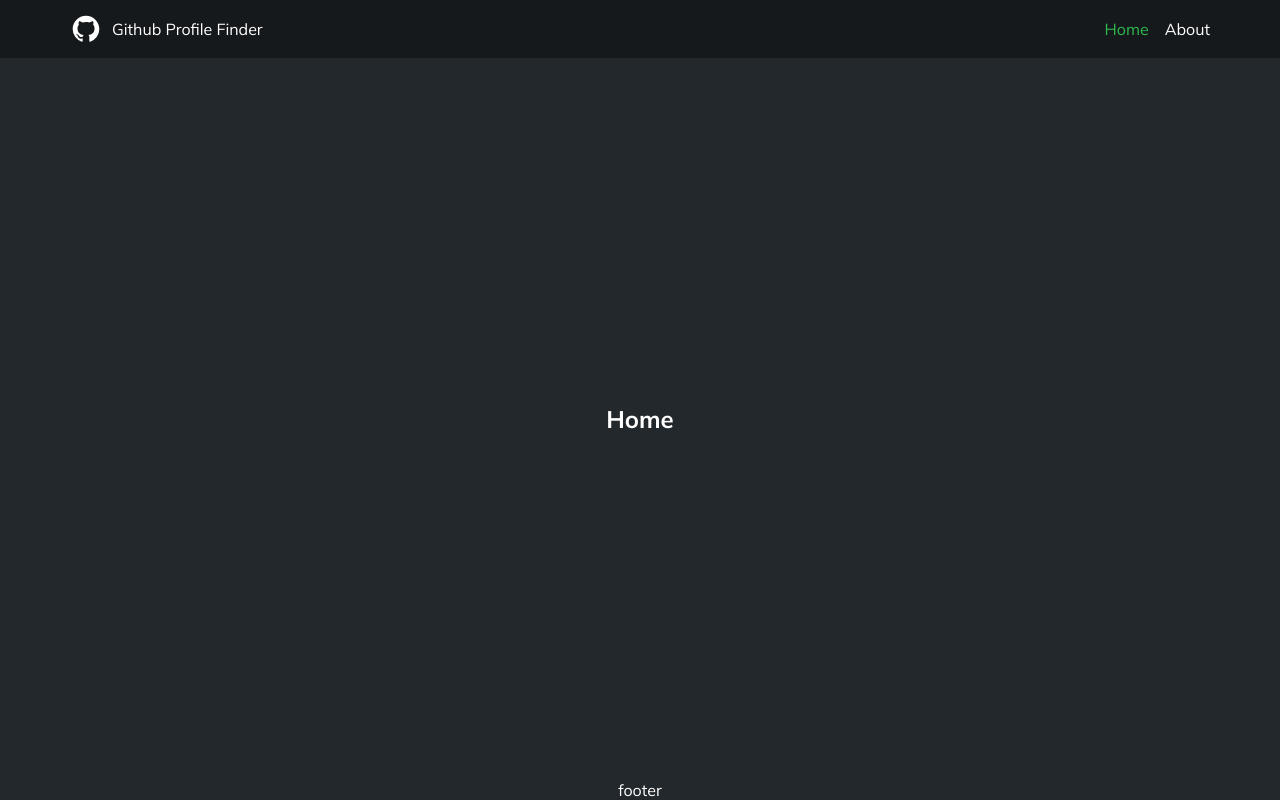
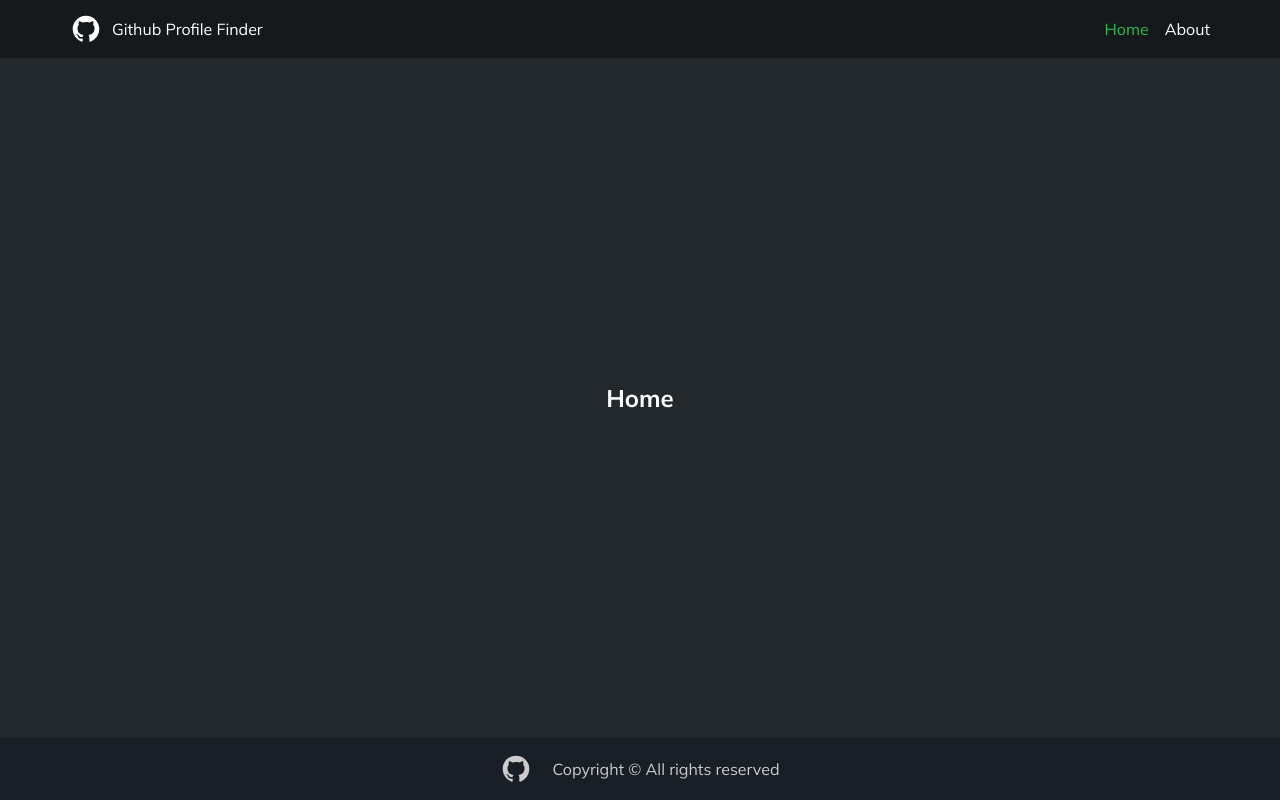
Before and after one commit to thefinethread/github-profile-finder, a React (Create React App) app: page / in a window 1280 px wide. Built offline with nearby package versions, Linux system fonts and the light colour scheme.

Commit message:
added footer component

```diff
--- a/src/components/Layouts/Footer.jsx
+++ b/src/components/Layouts/Footer.jsx
@@ -1,5 +1,20 @@
+import { RiGithubFill } from 'react-icons/ri';
+
+const footerStyle = {
+  fontSize: '2rem',
+};
+
 const Footer = () => {
-  return <footer>footer</footer>;
+  return (
+    <footer className="footer">
+      <div className="container">
+        <div className="flex">
+          <RiGithubFill style={footerStyle} />
+          <div>Copyright &copy; All rights reserved</div>
+        </div>
+      </div>
+    </footer>
+  );
 };
 
 export default Footer;
--- a/src/index.css
+++ b/src/index.css
@@ -63,3 +63,18 @@ body {
 .navbar ul {
   gap: 16px;
 }
+
+/* Footer */
+
+.footer {
+  width: 100%;
+  background-color: #191f27;
+  text-align: center;
+  padding-block: 15px;
+  color: #ccc;
+}
+
+.footer .flex {
+  justify-content: center;
+  gap: 20px;
+}
```
